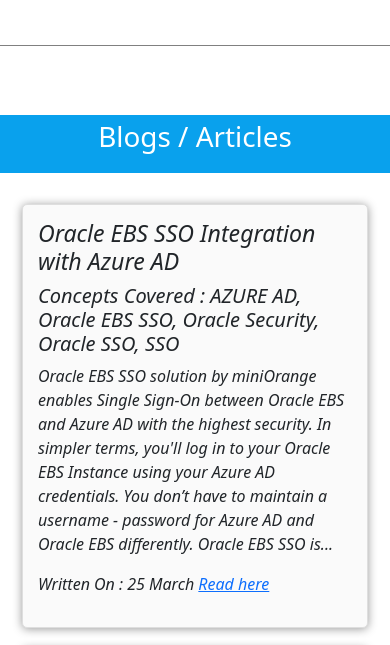
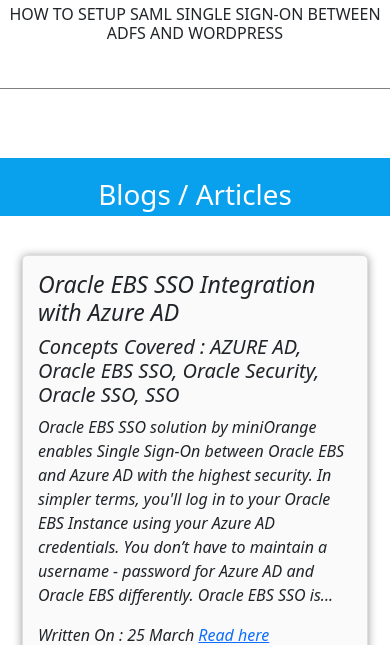
Before and after one commit to abhijadhav8308/Mini, a PHP site: page / in a window 390 px wide. Shown: the part 2724-3369 px from the top of the page. Run offline with PHP 8.4, Linux system fonts and the light colour scheme.

Commit message:
Made minor visual changes for extra small screens

```diff
--- a/css/mobile-style.css
+++ b/css/mobile-style.css
@@ -1,7 +1,12 @@
 @media only screen and (max-width:768px){
     .heading{
         height:15vmin;
-        margin: 8vmin 0vmin;
+        margin: 10vmin 0vmin;
+    }
+
+
+    .heading h1{
+        padding-top:20px;
     }
 
     .vid-container{
@@ -27,6 +32,11 @@
     }
 
     @media only screen and (max-width:425px){
+        .video_section .heading{
+            height:15vmin;
+            margin-top: 25vmin;
+        }
+
         .vid-container{
             display:flex;
             flex-direction: column;
```
